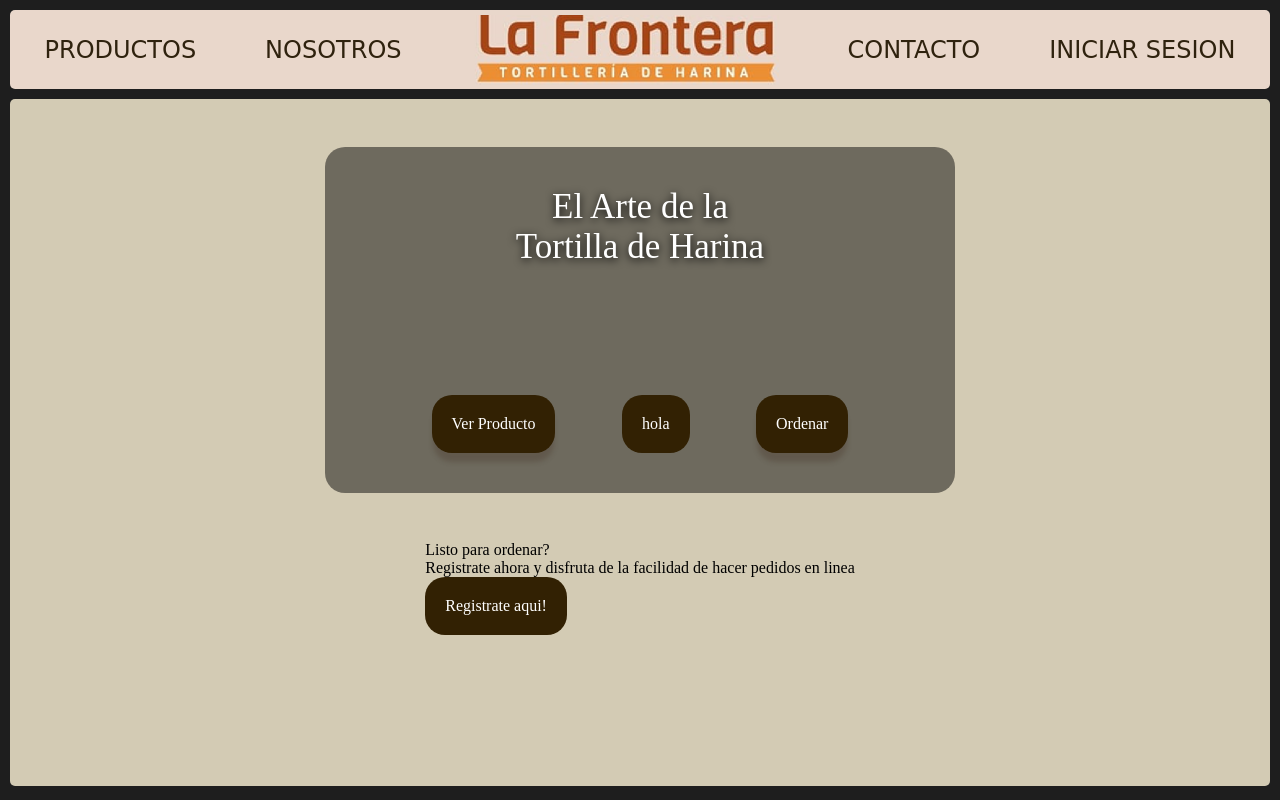
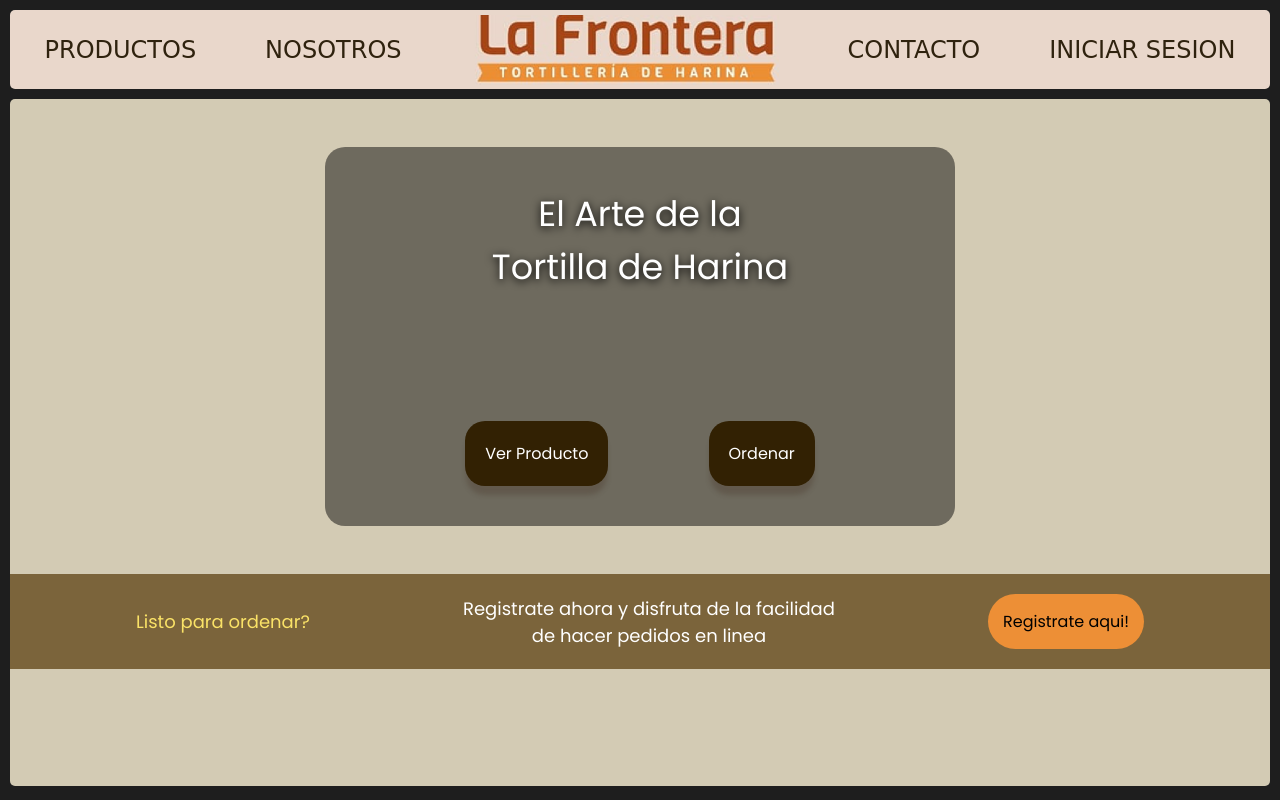
Before and after one commit to tortilleriaLaFrontera/Tortilleria, a PHP site: page / in a window 1280 px wide. Run offline with PHP 8.4, Linux system fonts and the light colour scheme.

Commit message:
Cambios de estilo a index - strip

```diff
--- a/css/cont-index.css
+++ b/css/cont-index.css
@@ -1,3 +1,5 @@
+
+/*#region Caja Flotante*/
 .caja-flotante {
     display: flex;
     flex-direction: column;
@@ -32,3 +34,31 @@
 .boton-base:hover {
     box-shadow: 0px 10px 5px -1px rgba(70, 51, 38, 0.23);
 }
+/*#endregion*/
+/*#region Strip Registrarse*/
+.strip {
+    display: flex;
+    padding: 20px 10%;
+    align-items: center;
+    justify-content: space-between;
+    background-color: var(--message-bg-clr);
+    width: 100%;
+    height: auto;
+}
+.strip p {
+    font-size: large;
+}
+.strip-1p {
+    color: #FAE267;
+}
+.strip-2p {
+    color: var(--banner-txt-clr);
+    text-align: center;
+}
+.strip button {
+    background-color: var(--base-subtext-clr);
+    color: black;
+    border-radius: 60px;
+    padding: 15px;
+}
+/*#endregion*/
--- a/css/main.css
+++ b/css/main.css
@@ -1,3 +1,7 @@
+/*#region Fonts importados*/
+@import url('https://fonts.googleapis.com/css2?family=Poppins:ital,wght@0,100;0,200;0,300;0,400;0,500;0,600;0,700;0,800;0,900;1,100;1,200;1,300;1,400;1,500;1,600;1,700;1,800;1,900&family=Raleway:ital,wght@0,100..900;1,100..900&display=swap');
+/*#endregion*/
+/*#region Colores*/
 :root {
     --base-clr: #E9D7CB;
     --base-text-clr: #A74215;
@@ -9,7 +13,12 @@
     --bg-clr: #1e1e1e;
     --bg-secondary-clr: #d3cbb4;
     --banner-txt-clr: #FFFFFF;
-
+    --message-bg-clr: #573a09b4;
+}
+/*#endregion*/
+/*#region estructura base*/
+html {
+    font-family: 'Poppins';
 }
 body{
     background-color: var(--bg-clr);
@@ -34,6 +43,7 @@ button {
 button:hover {
     background-color: var(--btn-hover-clr);
 }
+/*#region Navegacion*/
 header {
     background-color: var(--base-clr);
     line-height: 1;
@@ -57,8 +67,8 @@ header a img {
     min-width: 2vw;
     max-height: 80px;
 }
-
-
+/*#endregion*/
+/*#region Main*/
 main {
     background-color: var(--bg-secondary-clr);
     flex-grow: 1;
@@ -68,3 +78,5 @@ main {
     align-items: center;
     border-radius: 5px;
 }
+/*#endregion*/
+/*#endregion*/
--- a/index.html
+++ b/index.html
@@ -28,13 +28,12 @@
             <p>El Arte de la<br>Tortilla de Harina</p>
             <div>
                 <button class="boton-base">Ver Producto</button>
-                <button>hola</button>
                 <button class="boton-base">Ordenar</button>
             </div>
         </section>
-        <section>
-            <p>Listo para ordenar?</p>
-            <p>Registrate ahora y disfruta de la facilidad de hacer pedidos en linea</p>
+        <section class="strip">
+            <p class="strip-1p">Listo para ordenar?</p>
+            <p class="strip-2p">Registrate ahora y disfruta de la facilidad<br>de hacer pedidos en linea</p>
             <button>Registrate aqui!</button>
         </section>
     </main>
```
